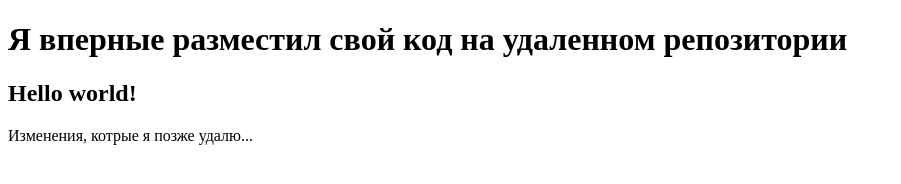
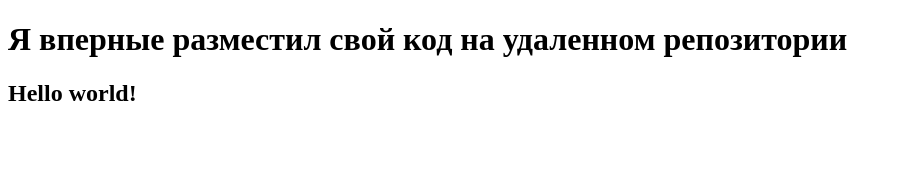
Before and after one commit to LeraOcneva/test_repo_, a plain HTML site: page index.html in a window 1280 px wide. Shown: the whole page, without its empty margins (0-901 px from the left). Drawn offline with Linux system fonts and the light colour scheme.

Commit message:
Revert "Ошибочный коммит"
This reverts commit a9ca7f5685a5a8c60b11a584d8be86f9b5804018.

```diff
--- a/index.html
+++ b/index.html
@@ -8,6 +8,5 @@
 <body>
     <h1>Я вперные разместил свой код на удаленном репозитории</h1>
     <h2>Hello world!</h2>
-    <p>Изменения, котрые я позже удалю...</p>
 </body>
 </html>
```
